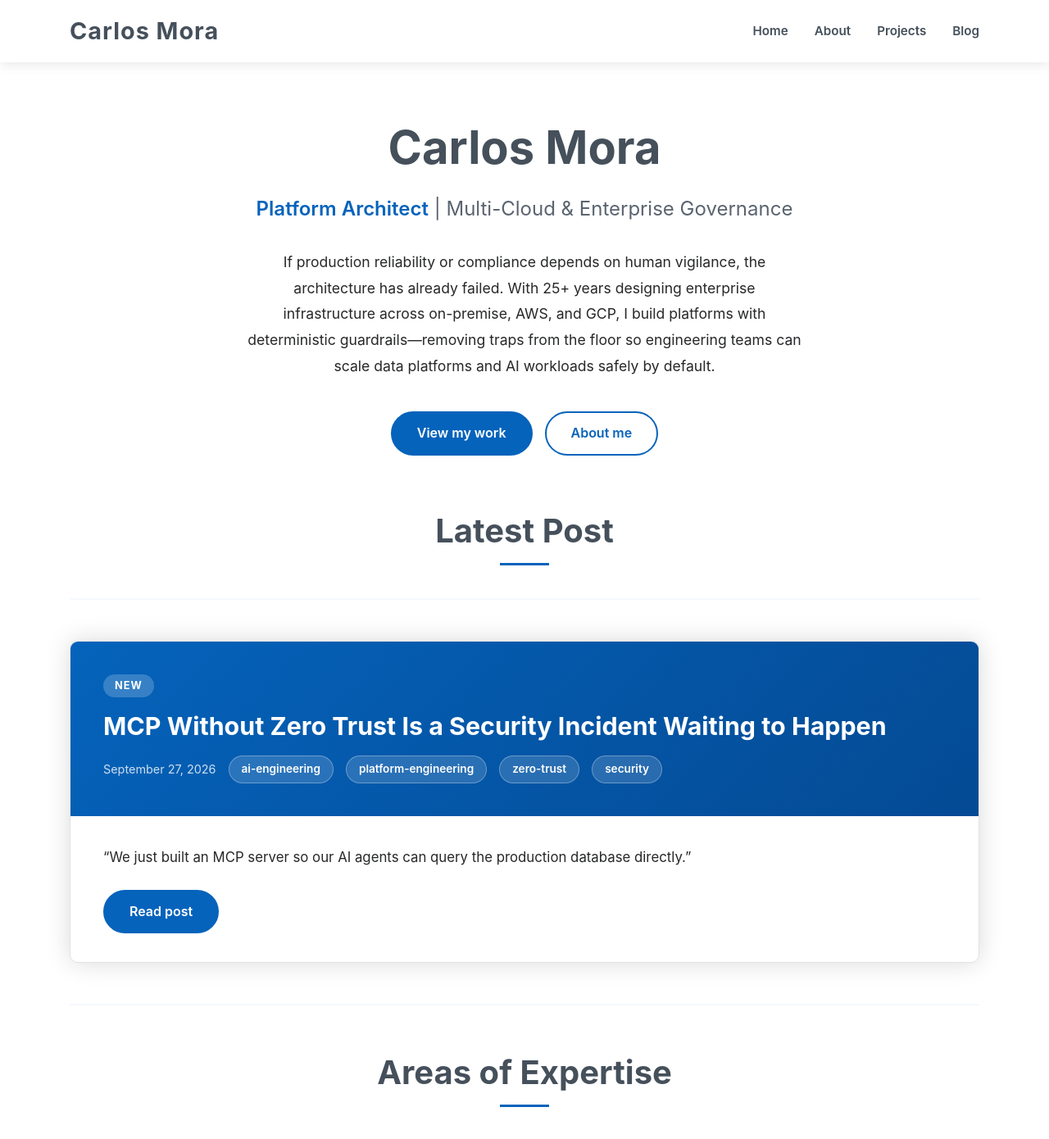
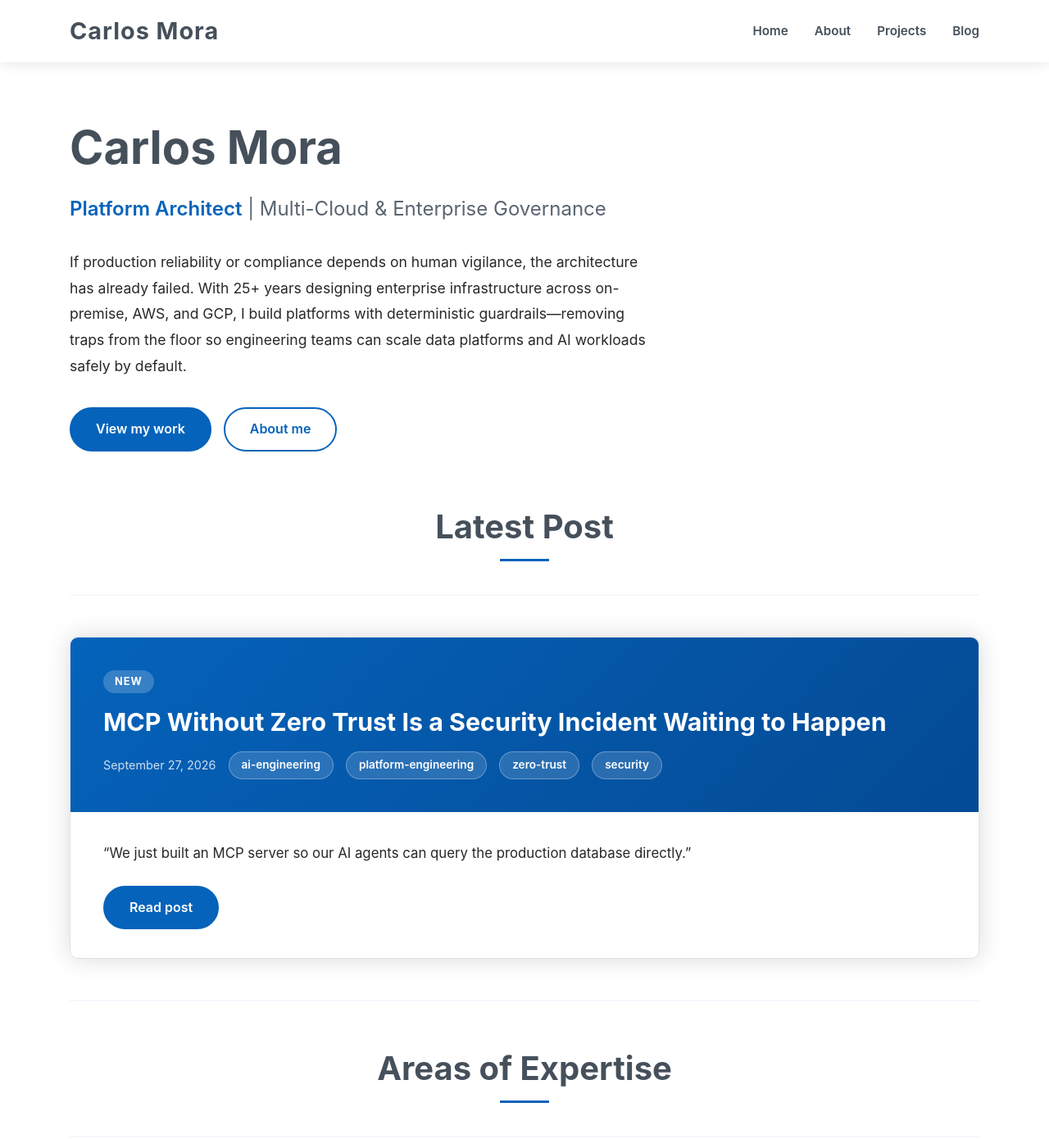
Before and after one commit to carlosmoradev/carlosmoradev.github.io, a Jekyll site: the page built from index.md, in a window 1280 px wide and 1400 px high. Shown: the top 1390 px of the window at 82% size. Built offline with Jekyll 4.4.1, drawn with Linux system fonts in a browser that asks for light colours.

Commit message:
style: Align hero section to the left for improved readability

```diff
--- a/assets/css/style.css
+++ b/assets/css/style.css
@@ -97,7 +97,7 @@ body {
 }
 
 .hero {
-  text-align: center;
+  text-align: left;
   padding: 60px 0;
 }
 
@@ -124,15 +124,15 @@ body {
 .hero-description {
   font-size: 1.1rem;
   color: var(--text-color);
-  max-width: 680px;
-  margin: 0 auto 40px;
+  max-width: 720px;
+  margin: 0 0 35px;
   line-height: 1.8;
 }
 
 .hero-cta {
   display: flex;
   gap: 15px;
-  justify-content: center;
+  justify-content: flex-start;
   flex-wrap: wrap;
   margin-top: 10px;
 }
```
